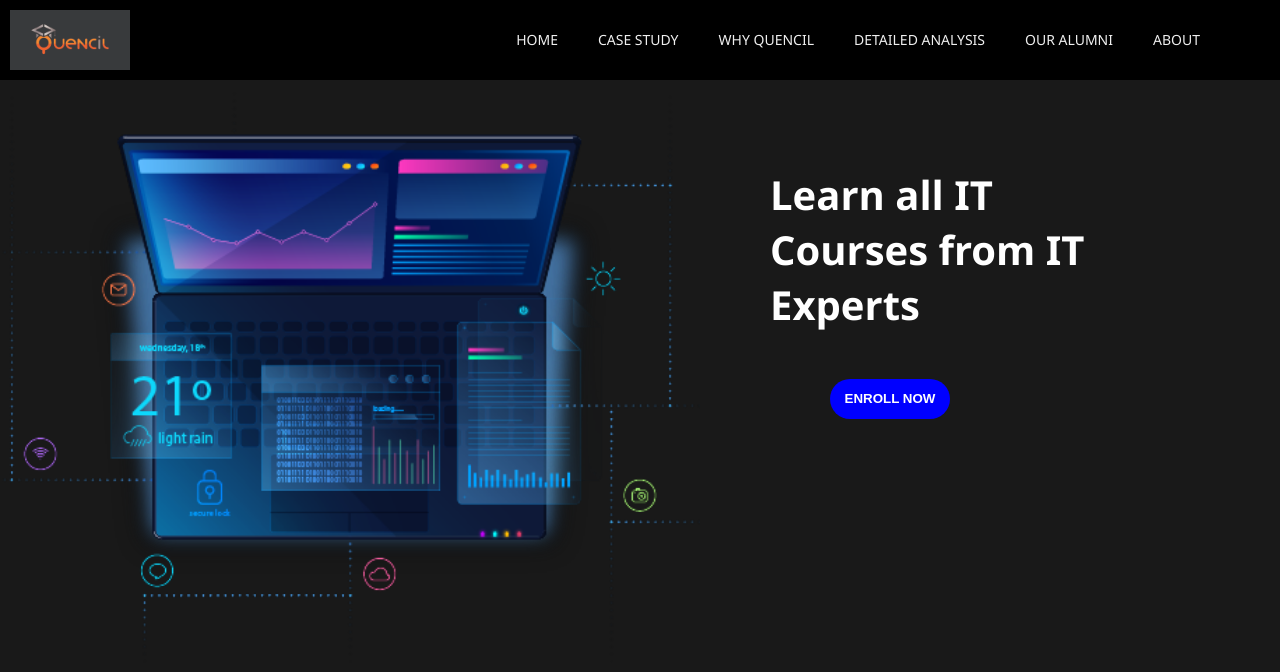
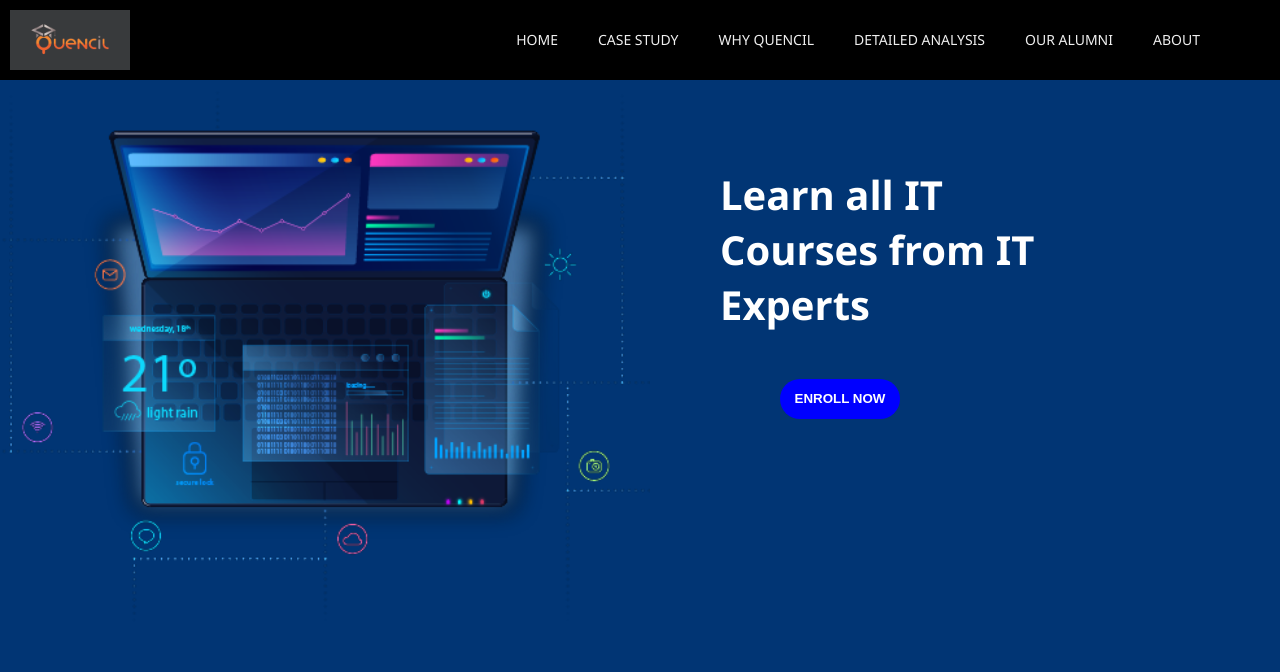
Before and after one commit to myselfrashid/quencil-task, a React (Create React App) app: page / in a window 1280 px wide. Shown: the top 672 px of the page. Built offline with nearby package versions, Linux system fonts and the light colour scheme.

Commit message:
bg change

```diff
--- a/src/components/Home.css
+++ b/src/components/Home.css
@@ -9,7 +9,7 @@
 }
 
 .home-img {
-  width: 700px;
+  width: 650px;
 }
 
 .heading {
--- a/src/index.css
+++ b/src/index.css
@@ -2,6 +2,6 @@
 
 body {
   box-sizing: border-box;
-  background-color: rgba(0, 0, 0, 0.9);
+  background-color: rgba(1, 53, 116);
   font-family: 'Noto Sans', sans-serif;
 }
```
